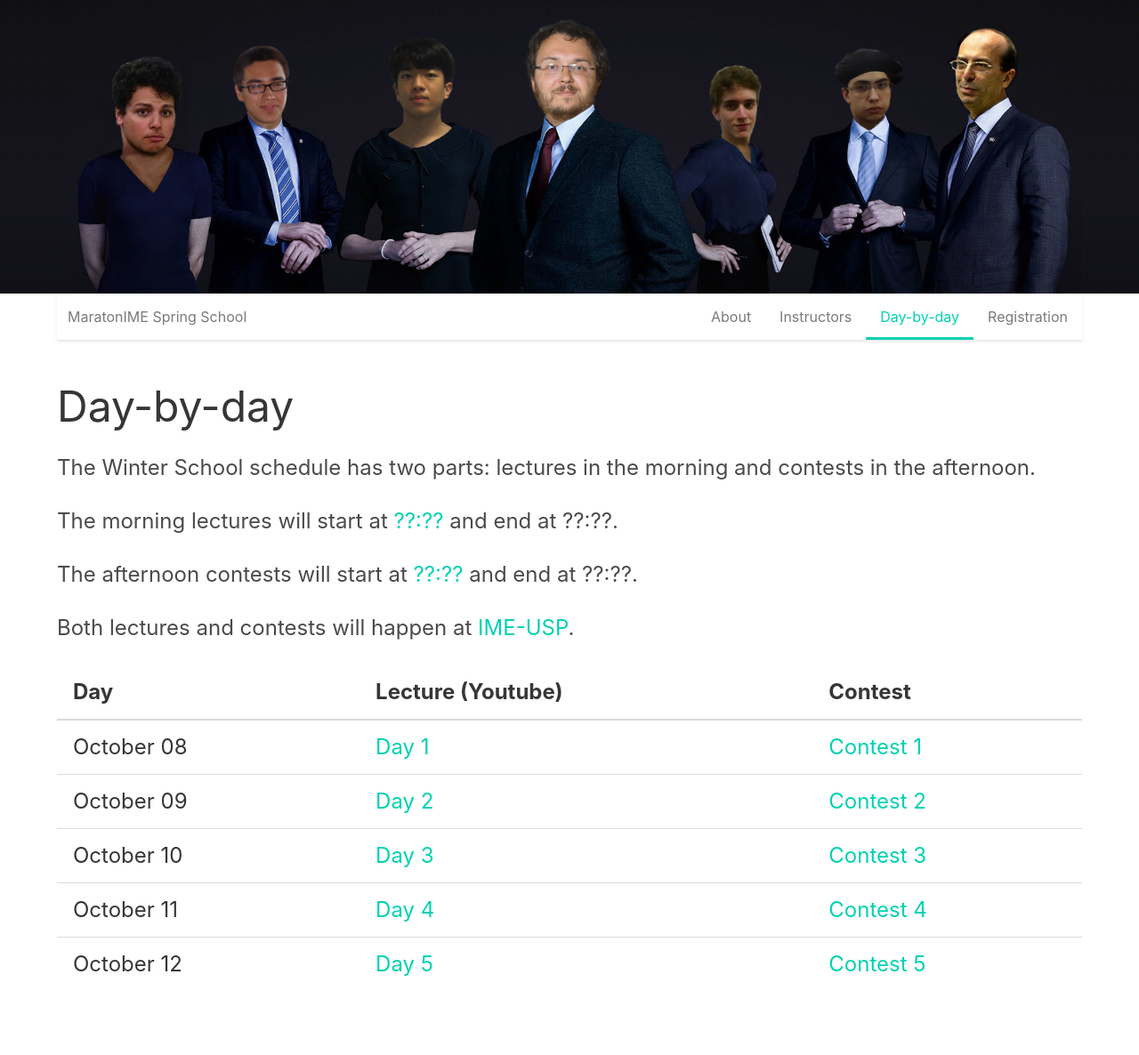
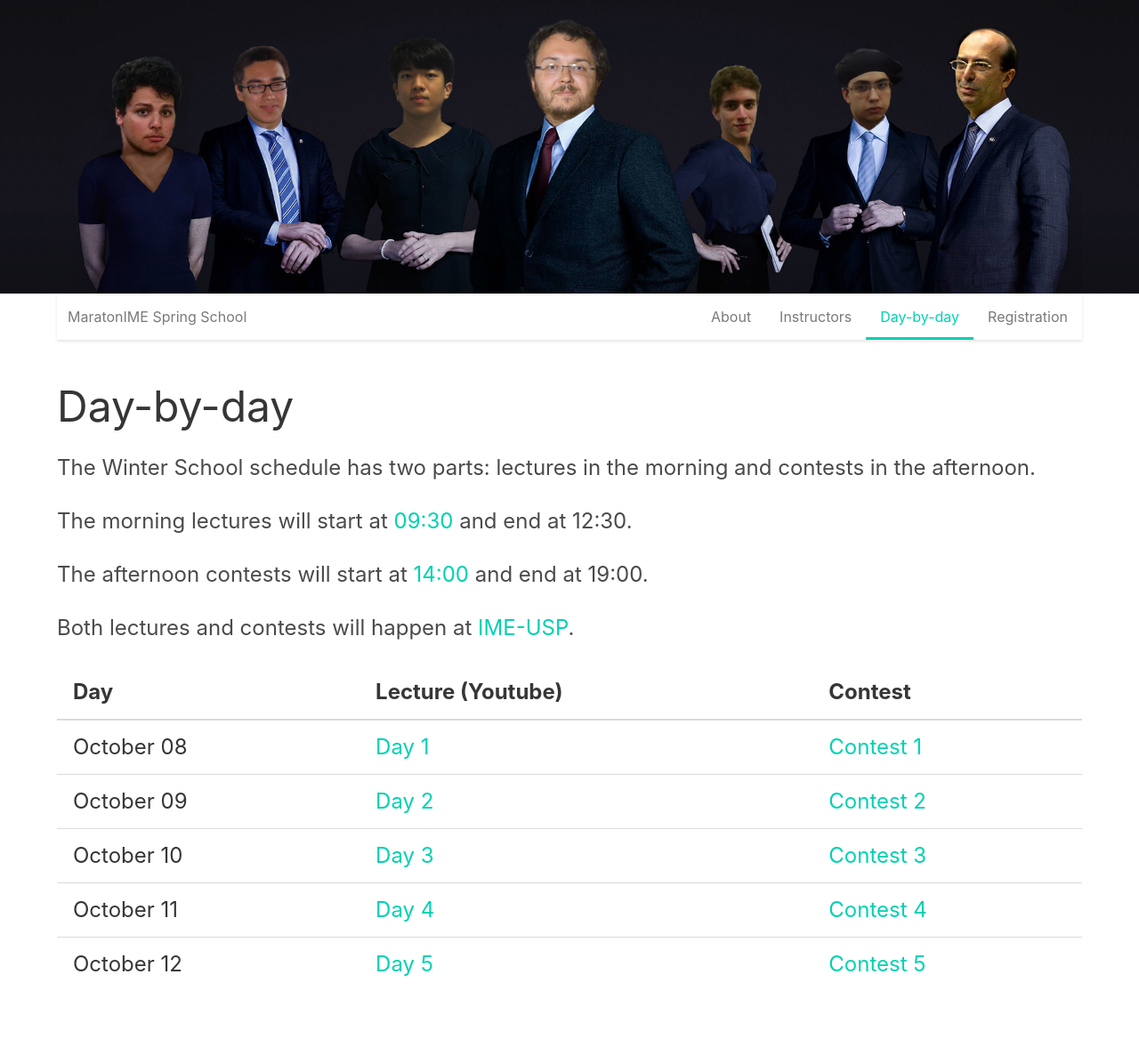
Before and after one commit to gabrielrussoc/maratona-spring18, a Jekyll site: the page built from day-by-day/index.html, in a window 1280 px wide. Shown: the whole page at 89% size. Built offline with Jekyll 4.4.1, drawn with Linux system fonts in a browser that asks for light colours.

Commit message:
horarios

```diff
--- a/day-by-day/index.html
+++ b/day-by-day/index.html
@@ -12,18 +12,18 @@ The Winter School schedule has two parts: lectures in the morning and contests i
 
 <p>
 The morning lectures will start at
-<a href="#" target="_blank">
-??:??
+<a href="https://www.timeanddate.com/worldclock/fixedtime.html?msg=Morning+classes&iso=20181012T0930&p1=233" target="_blank">
+09:30
 </a>
-and end at ??:??.
+and end at 12:30.
 </p>
 
 <p>
 The afternoon contests will start at
-<a href="#" target="_blank">
-??:??
+<a href="https://www.timeanddate.com/worldclock/fixedtime.html?msg=Morning+classes&iso=20181012T1400&p1=233" target="_blank">
+14:00
 </a>
-and end at ??:??.
+and end at 19:00.
 </p>
 
 <p>
```
